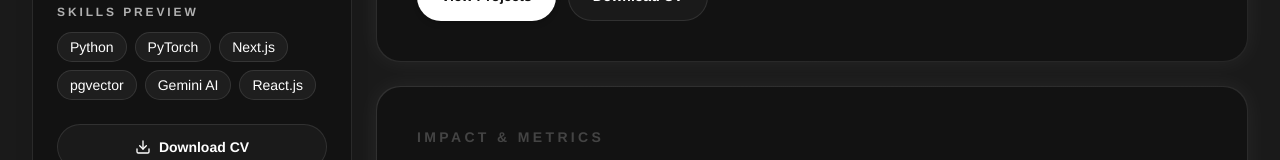
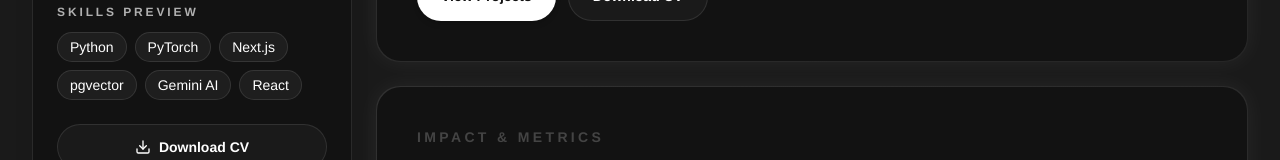
Before and after one commit to faisaaditya/my-personal-web, a React (Vite) app: page / in a window 1280 px wide. Shown: the part 466-626 px from the top of the page. Built offline with nearby package versions, Linux system fonts and the light colour scheme.

Commit message:
feat: add ProfileCard component to display personal information, skills, and contact links

```diff
--- a/src/section/ProfileCard.jsx
+++ b/src/section/ProfileCard.jsx
@@ -15,7 +15,7 @@ const skillsPreview = [
   "Next.js",
   "pgvector",
   "Gemini AI",
-  "React.js",
+  "React",
 ];
 
 const ProfileCard = ({ onNavigate }) => {
```
